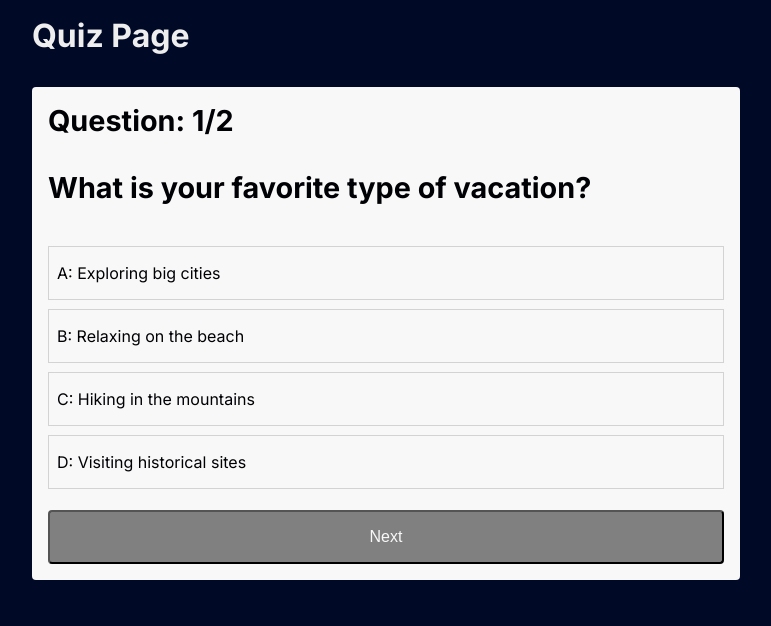
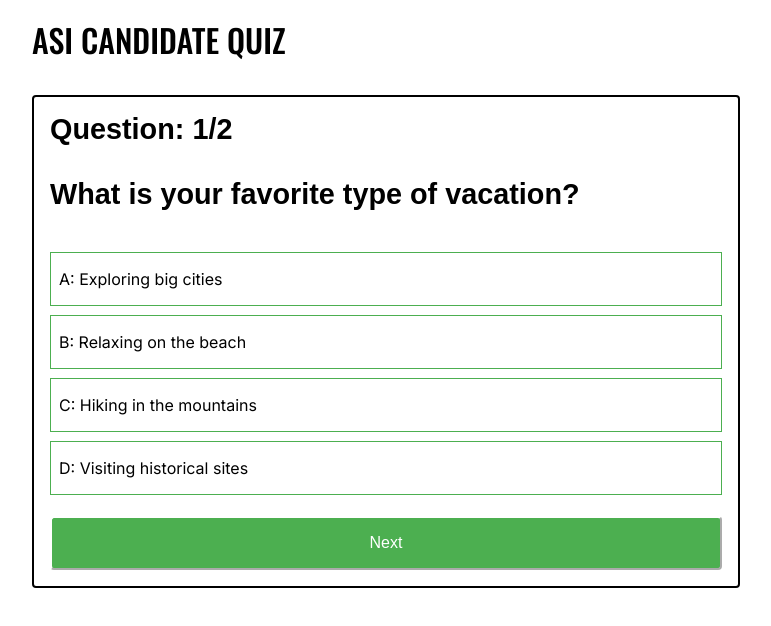
Before and after one commit to Sohini-pillay/asi-candidate-quiz, a Next.js app: page /quiz in a window 1280 px wide. Shown: the top 626 px of the page, without its empty margins (254-1025 px from the left). Built offline with nearby package versions, Linux system fonts and the light colour scheme.

Commit message:
style updated

```diff
--- a/app/globals.css
+++ b/app/globals.css
@@ -1,3 +1,5 @@
+@import url('https://fonts.googleapis.com/css2?family=Oswald:wght@500&display=swap');
+
 * {
   box-sizing: border-box;
   padding: 0;
@@ -6,36 +8,49 @@
 
 html, body {
   overflow-x: hidden;
-  background-color: #000925;
+  background-color: #fff;
+  color: #000;
+  font-family: 'Soleil', sans-serif;
 }
 
 main {
   padding: 1rem;
 }
 
-h1, h2 {
-  color: #eee;
+h1, .title {
+  color: #000;
+  font-family: 'Oswald', sans-serif;
+  font-weight: 500;
+}
+
+h2 {
+  color: #000;
+  font-family: 'Soleil', sans-serif;
+  font-weight: 600;
 }
 
 h3 {
   padding-bottom: 2rem;
-  color: #000105;
+  color: #000;
+  font-family: 'Soleil', sans-serif;
+  font-weight: 600;
   font-size: 1.8rem;
 }
 
-button {
+button, .btn-disabled {
   padding: 16px 8px;
   width: 100%;
   margin-top: 12px;
   font-size: 1rem;
   border-radius: 4px;
   cursor: pointer;
-  background-color: #808080;
-  color: #f8f8f8;
+  background-color: #4CAF50;
+  color: #fff;
+  border-color: #fff;
 }
 
 .btn-disabled {
-  background-color: lightgray;
+  background-color: #8C8C8C;
 }
 
 li {
@@ -43,18 +58,18 @@ li {
   cursor: pointer;
   margin: 9px 0;
   padding: 16px 8px;
-  color: #000105;
-  border: 1px solid lightgray;
+  color: #000;
+  border: 1px solid #4CAF50;
 }
 
 .li-hover:hover {
-  background-color: #d8d8d8;
-  columns: #fff;
+  background-color: #4CAF50;
+  color: #fff;
 }
 
 .li-selected {
   color: #fff;
-  background-color: #000925;
+  background-color: #4CAF50;
 }
 
 .container {
@@ -65,10 +80,11 @@ li {
 }
 
 .quiz-container {
-  background-color: #f8f8f8;
+  background-color: #fff;
   padding: 1rem;
   margin-top: 2rem;
   border-radius: 4px;
+  border: 2px solid #000;
 }
 
 .container p {
--- a/app/quiz/page.jsx
+++ b/app/quiz/page.jsx
@@ -50,7 +50,7 @@ const Page = () => {
 
   return (
     <div className='container'>
-      <h1>Quiz Page</h1>
+      <h1>ASI CANDIDATE QUIZ</h1>
       {!showResult ? (
         <div className='quiz-container'>
           <h3>Question: {activeQuestion + 1}/{questions.length}</h3>
```
Also changed, not shown: app/page.js (+6 -1 lines), app/about/page.jsx (added).
